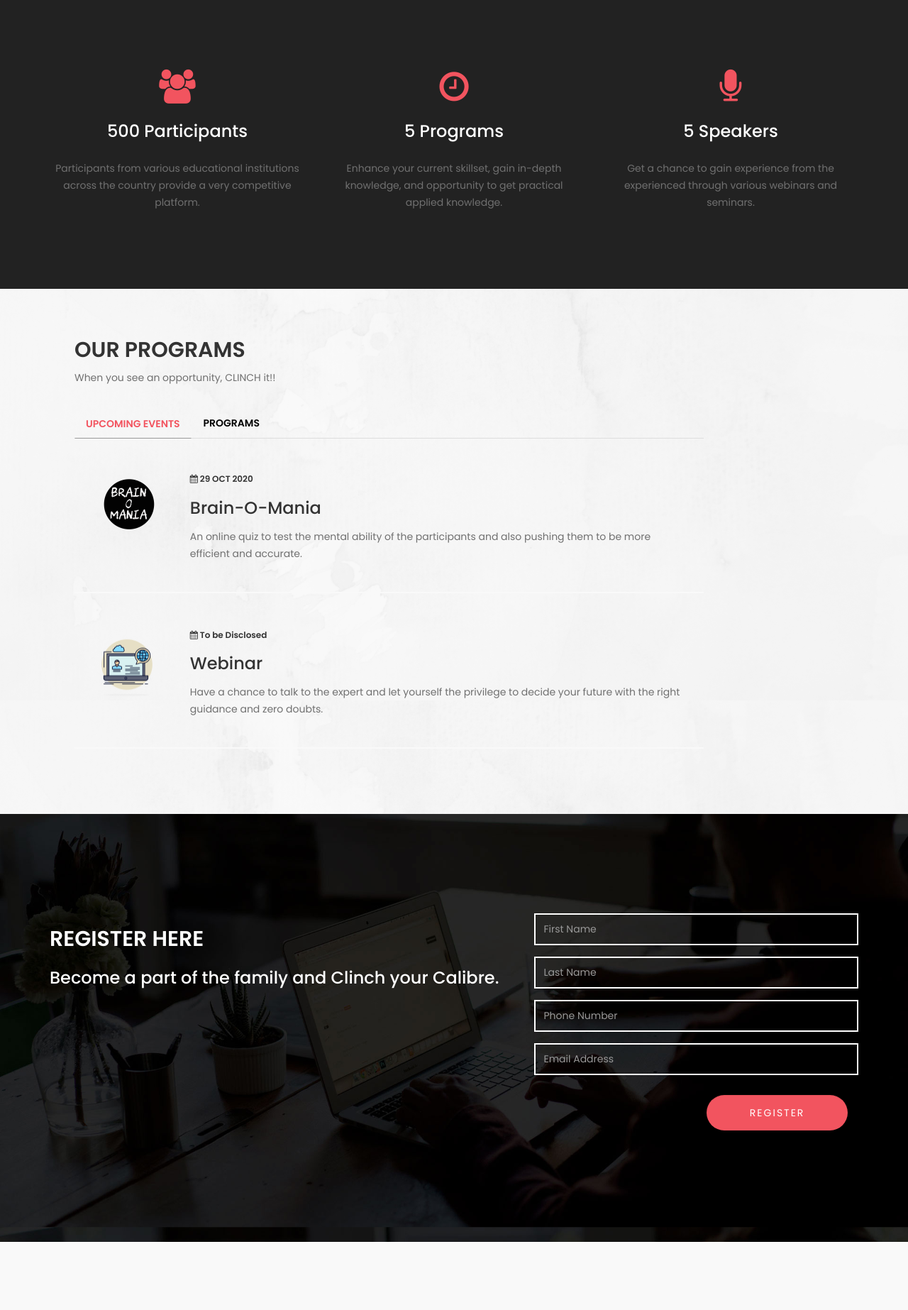
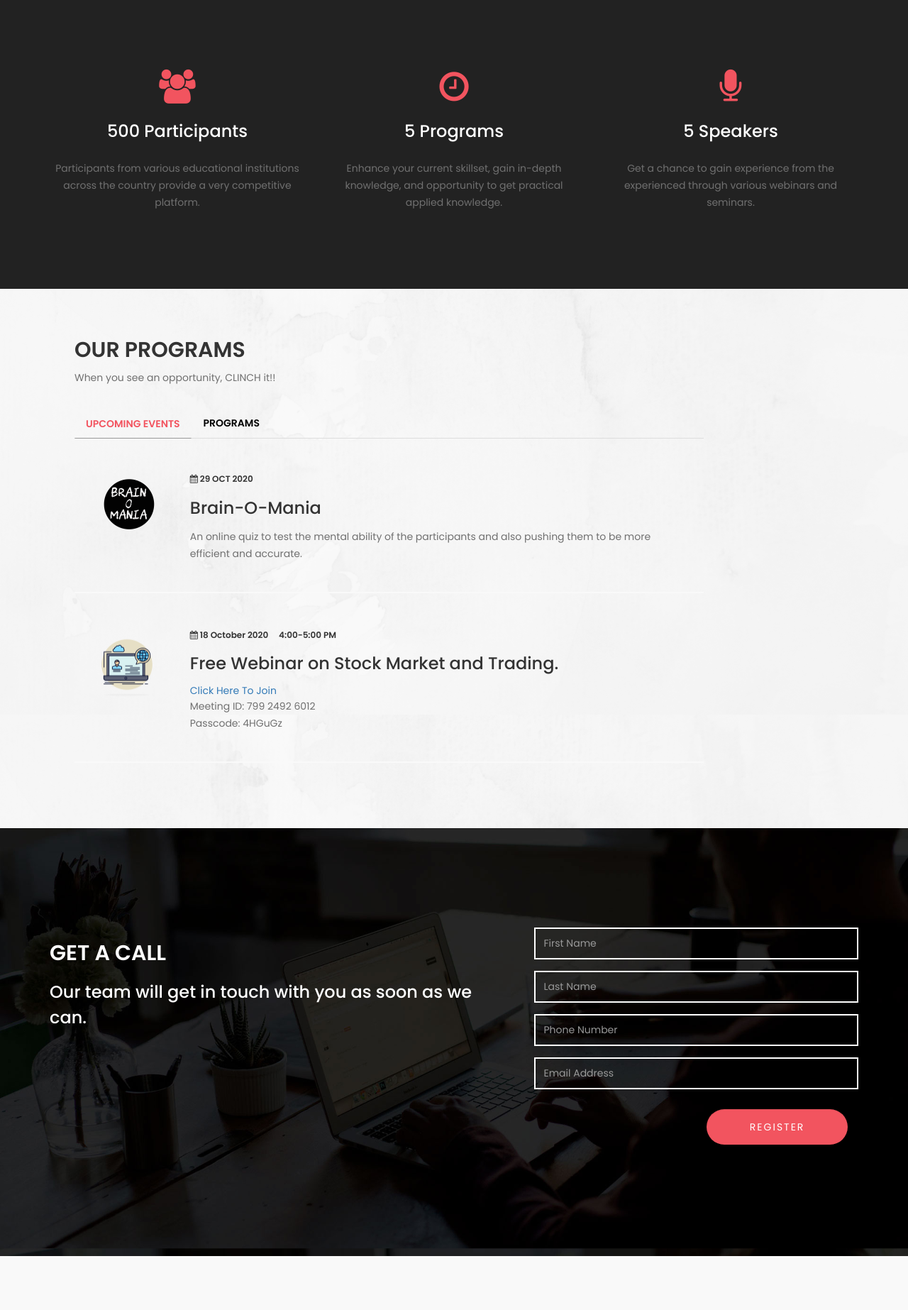
Before and after one commit to pulkitjain11/CalibreClinch, a PHP site: page / in a window 1280 px wide. Shown: the part 1672-3518 px from the top of the page at 71% size. Run offline with PHP 8.4, Linux system fonts and the light colour scheme.

Commit message:
Added webinar details and get a call working

```diff
--- a/index.php
+++ b/index.php
@@ -1,3 +1,6 @@
+<?php
+include "connection.php";
+ ?>
 <!DOCTYPE html>
 <html lang="en">
 <head>
@@ -251,10 +254,14 @@ height="0" width="0" style="display:none;visibility:hidden"></iframe></noscript>
 						</div>
 						<div class="col-md-10 col-sm-10">
 							<h6>
-								<span><i class="fa fa-calendar"></i> To be Disclosed</span>
+								<span><i class="fa fa-calendar"></i> 18 October 2020</span>
+                <span><i class="far fa-clock"></i>4:00-5:00 PM</span>
 							</h6>
-							<h3>Webinar</h3>
-							<p>Have a chance to talk to the expert and let yourself the privilege to decide your future with the right guidance and zero doubts.</p>
+							<h3>Free Webinar on Stock Market and Trading.</h3>
+							<!-- <p></p> -->
+                <a href="https://us04web.zoom.us/j/79924926012?pwd=ZEdnV1ZVdVg0dVFFbkltYmdPTVJwUT09">Click Here To Join</a> <br>
+                <p>Meeting ID: 799 2492 6012 <br>
+                  Passcode: 4HGuGz</p>
 						</div>
 
 						<!-- program divider -->
@@ -374,8 +381,8 @@ height="0" width="0" style="display:none;visibility:hidden"></iframe></noscript>
 		<div class="row">
 
 			<div class="wow fadeInUp col-md-7 col-sm-7" data-wow-delay="0.4s">
-				<h2>Register Here</h2>
-				<h3>Become a part of the family and Clinch your Calibre.</h3>
+				<h2>Get a call</h2>
+				<h3>Our team will get in touch with you as soon as we can.</h3>
 			</div>
 
 			<div class="wow fadeInUp col-md-5 col-sm-5" data-wow-delay="0.8s">
@@ -385,10 +392,10 @@ height="0" width="0" style="display:none;visibility:hidden"></iframe></noscript>
 					<input name="phone" type="telephone" class="form-control" id="phone" placeholder="Phone Number">
 					<input name="email" type="email" class="form-control" id="email" placeholder="Email Address">
 					<div class="col-md-offset-6 col-md-6 col-sm-offset-1 col-sm-10">
-						<input name="submit" type="submit"  onclick="notstarted()"class="form-control" id="submit" value="REGISTER">
-						<div class="alert alert-danger" id="failure" style="background-color: pink;width: 175px;border-radius:15px;font-size: 20px;margin-top: 5px;display:none;">
-							Event Registration Not Yet Started !<br>
-							</div>
+						<input name="submit1" type="submit"  class="form-control" id="submit1" value="REGISTER">
+            <div class="alert alert-success" id="success" style="margin-top:10px;display: none">
+    					<strong>Thank You!</strong> You will be contacted shortly!
+    				</div>
 					</div>
 				</form>
 			</div>
@@ -787,6 +794,21 @@ height="0" width="0" style="display:none;visibility:hidden"></iframe></noscript>
 <a href="#back-top" class="go-top"><i class="fa fa-angle-up"></i></a>
 
 
+<?php
+if(isset($_POST["submit1"]))
+{
+  mysqli_query($link,"insert into to_be_contacted values(NULL,'$_POST[firstname]','$_POST[lastname]','$_POST[phone]','$_POST[email]')") or die(mysqli_error($link));
+  ?>
+  <script type="text/javascript">
+    document.getElementById("success").style.display="block";
+    document.getElementById("failure").style.display="none";
+    window.location="#register";
+  </script>
+
+  <?php
+}
+?>
+
 <!-- =========================
      SCRIPTS
 ============================== -->
```
